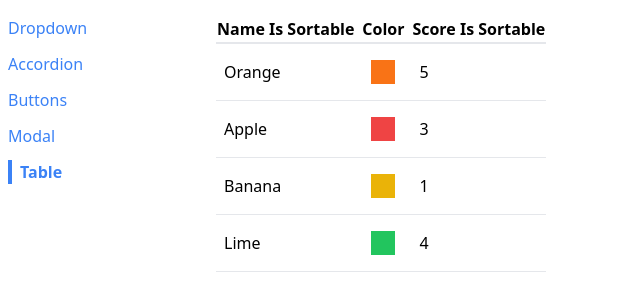
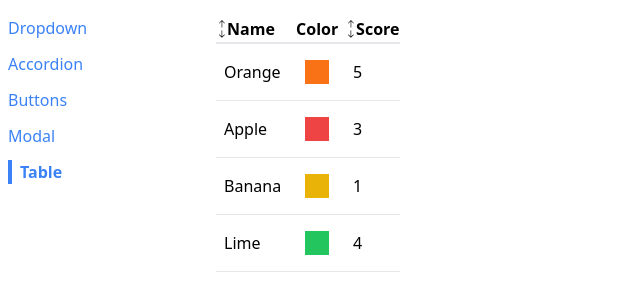
Before and after one commit to ozzman02/react-with-redux, a React (Create React App) app in the folder comps/: page /table in a window 1280 px wide. Shown: the top 300 px of the page, without its empty margins (0-640 px from the left). Built offline with nearby package versions, Linux system fonts and the light colour scheme.

Commit message:
getting clever with data sorting II

```diff
--- a/comps/src/components/SortableTable.js
+++ b/comps/src/components/SortableTable.js
@@ -1,11 +1,31 @@
+import { useState } from 'react';
+import { GoArrowDown, GoArrowUp } from 'react-icons/go';
 import Table from './Table';
 
 export default function SortableTable(props) {
 
-    const { config } = props;
+    const { config, data } = props;
+
+    const [sortOrder, setSortOrder] = useState(null);
+
+    const [sortBy, setSortBy] = useState(null);
 
     const handleClick = (label) => {
-        console.log(label);
+        if (sortBy && label !== sortBy) {
+            setSortOrder('asc');
+            setSortBy(label);
+            return;
+        }
+        if (sortOrder === null) {
+            setSortOrder('asc');
+            setSortBy(label);
+        } else if (sortOrder === 'asc') {
+            setSortOrder('desc');
+            setSortBy(label);
+        } else if (sortOrder === 'desc') {
+            setSortOrder(null);
+            setSortBy(null);
+        }
     };
 
     const updatedConfig = config.map((column) => {
@@ -15,12 +35,53 @@
         return {
             ...column,
             header: () => (
-                <th onClick={() => handleClick(column.label) }>
-                    {column.label} Is Sortable
+                <th className='cursor-pointer hover:bg-gray-100' onClick={() => handleClick(column.label) }>
+                    <div className='flex items-center'>
+                        {getIcons(column.label, sortBy, sortOrder)}
+                        {column.label}
+                    </div>
                 </th>
             )
         }
     });
 
-    return <Table {...props} config={updatedConfig}></Table>;
+    // Only sort data if sortOrder && sortBy are not null
+    // Make a copy of the data prop
+    // Bind the correct sort value function and use it for sorting
+
+    let sortedData = data;
+
+    if (sortOrder && sortBy) {
+        const { sortValue } = config.find(column => column.label === sortBy);
+        // make a copy
+        sortedData = [...data].sort((a, b) => {
+
+            const valueA = sortValue(a);
+            const valueB = sortValue(b);
+
+            const reverseOrder = sortOrder === 'asc' ? 1 : -1;
+
+            if (typeof valueA === 'string') {
+                return valueA.localeCompare(valueB) * reverseOrder;
+            } else {
+                return (valueA - valueB) * reverseOrder;
+            }
+
+        });
+    }
+
+    return <Table {...props} data={sortedData} config={updatedConfig}></Table>;
 }
+
+function getIcons(label, sortBy, sortOrder) {
+    if (label !== sortBy) {
+        return <div><GoArrowUp size={10}/><GoArrowDown size={10}/></div>;
+    }
+    if (sortOrder === null) {
+        return <div><GoArrowUp size={10}/><GoArrowDown size={10}/></div>;
+    } else if (sortOrder === 'asc') {
+        return <div><GoArrowUp size={10}/></div>;
+    } else if (sortOrder === 'desc') {
+        return <div><GoArrowDown size={10}/></div>;
+    }
+}
```
